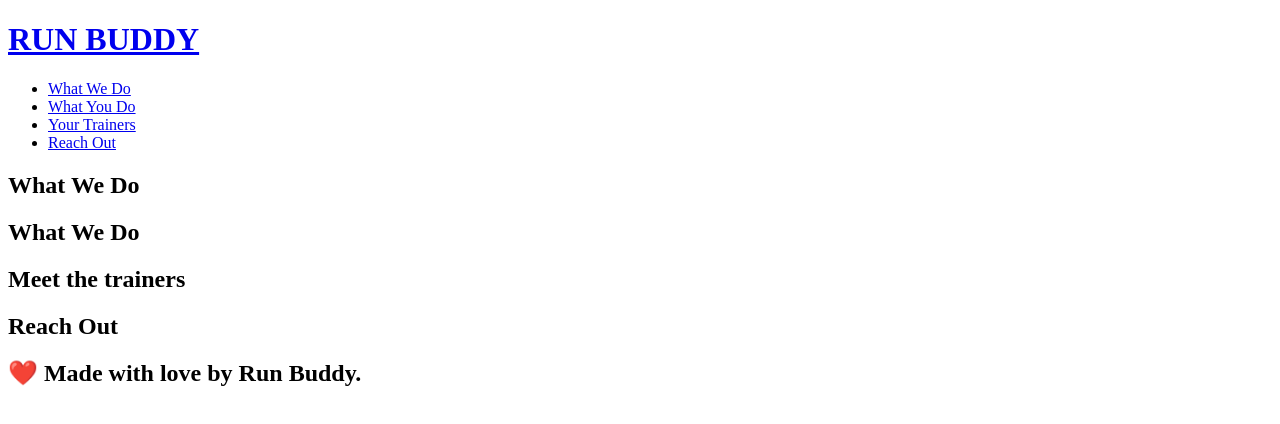
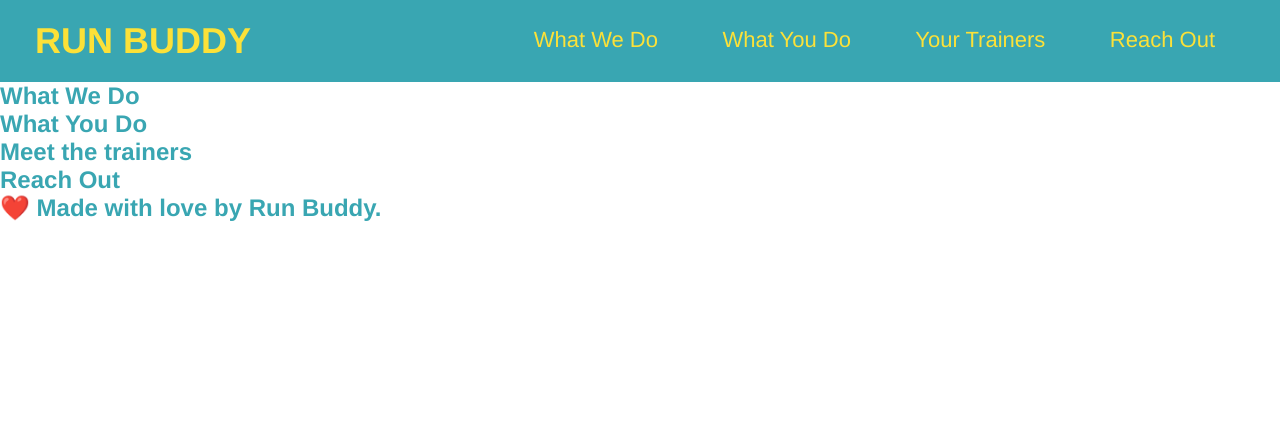
Before and after one commit to LangdonEcho/Run-Buddy, a plain HTML site: page index.html in a window 1280 px wide. Drawn offline with Linux system fonts and the light colour scheme.

Commit message:
<Run-buddy header>

```diff
--- /dev/null
+++ b/assets/css/Style.css/style.css
@@ -0,0 +1,47 @@
+* {
+  margin: 0;
+  padding: 0;
+}
+body {
+  /* more on this crazy alphanumerical value in a minute! */
+  color: #39a6b2;
+  font-family: Helvetica, Arial, sans-serif;
+}
+/* apply styles to <header> */
+header {
+  padding: 20px 35px;
+  background-color: #39a6b2;
+}
+header h1 {
+  font-weight: bold;
+  font-size: 36px;
+  color: #fce138;
+  margin: 0;
+}
+
+header a {
+  color: #fce138;
+}
+header a {
+  text-decoration: none;
+  color: #fce138;
+}
+header nav {
+  float: right;
+  margin: 7px 0;
+}
+header nav ul li {
+  display: inline;
+}
+header nav ul li a {
+  margin: 0 30px;
+  font-weight: lighter;
+  font-size: 22px;
+}
+header h1 {
+  font-weight: bold;
+  font-size: 36px;
+  color: #fce138;
+  margin: 0;
+  display: inline;
+}
--- a/index.html
+++ b/index.html
@@ -2,6 +2,7 @@
 <html lang="en us"></html>
 <head>
 <Meta charset="UTF-8" />
+<link rel="stylesheet" href="assets/css/Style.css/style.css" />
 </head>
 
 <!-- navigation -->
@@ -29,6 +30,7 @@
   </ul>
      </nav>
  </header>
+ </section>
 <!-- hero/Jumbotron -->
 <section>
 </section>
@@ -38,7 +40,7 @@
 </section>
 <!--"What We Do" Section -->
 <Section>
-<h2>What We Do</h2>
+<h2>What You Do</h2>
 </Section>
 <!--"meet the trainers" Section-->
 <section>
```
